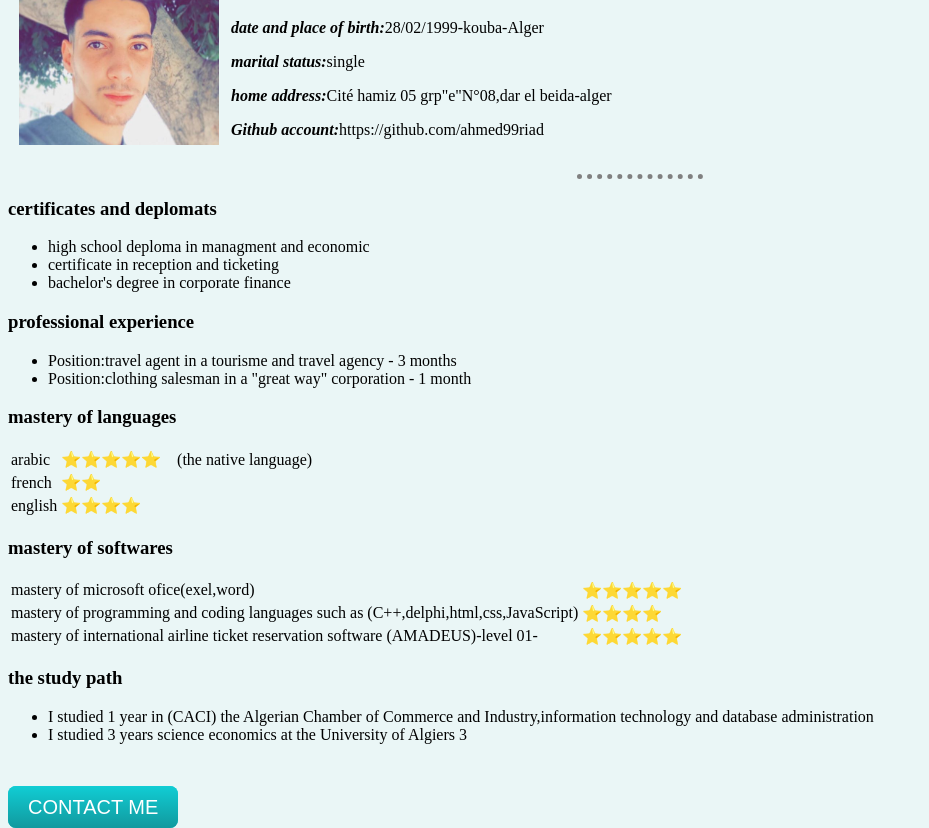
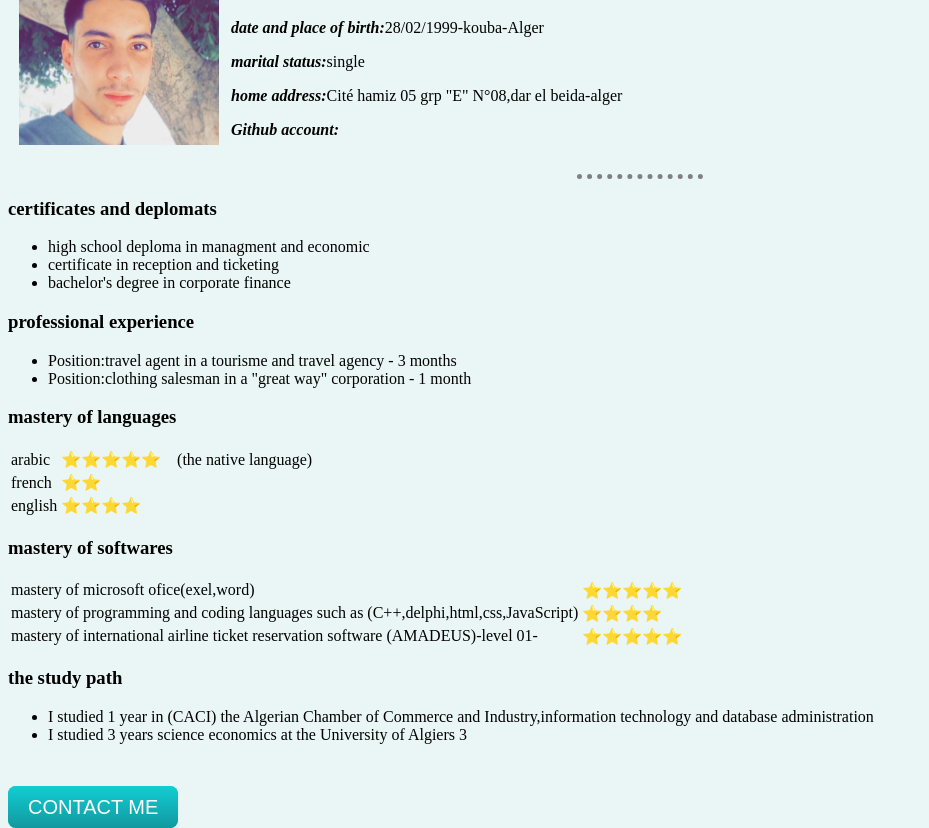
Before and after one commit to ahmed99riad/cv, a plain HTML site: page index.html in a window 1280 px wide. Shown: the part 80-908 px from the top of the page, without its empty margins (0-929 px from the left). Drawn offline with Linux system fonts and the light colour scheme.

Commit message:
Update index.html

```diff
--- a/index.html
+++ b/index.html
@@ -18,9 +18,9 @@
           <h1>Haroune Ahmed Riad</h1>
           <p><em><strong>date and place of birth:</strong></em>28/02/1999-kouba-Alger</p>
           <p><em><strong>marital status:</strong></em>single</p>
-          <p><em><strong>home address:</strong></em>Cité hamiz 05 grp"e"N°08,dar el beida-alger
+          <p><em><strong>home address:</strong></em>Cité hamiz 05 grp "E" N°08,dar el beida-alger
           <p>
-          <p><em><strong>Github account:</strong></em>https://github.com/ahmed99riad</p>
+          <p><em><strong>Github account:</strong></em> <a href="https://github.com/ahmed99riad"> </a></p>
       </tr>
     </tbody>
   </table>
```
